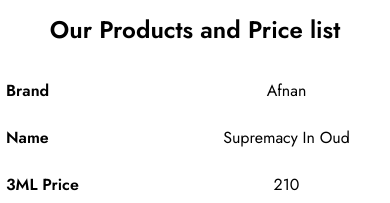
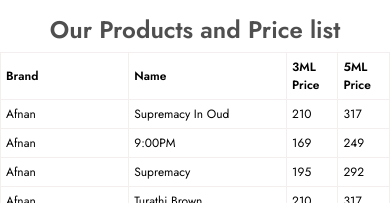
Before and after one commit to afsara-tasnim/Project-final, a plain HTML site: page index.html in a window 390 px wide. Shown: the part 641-844 px from the top of the page. Drawn offline with nearby package versions, Linux system fonts and the light colour scheme.

Commit message:
Update style_demo.css
second updata

```diff
--- a/style_demo.css
+++ b/style_demo.css
@@ -106,60 +106,49 @@ header {
     width: 100%;
     border-collapse: collapse;
     margin-bottom: 1rem;
-    font-size: 16px;
+    font-size: 14px;
   }
-
+  #search-bar {
+    padding: 10px;
+    width: 400px;
+    box-sizing: border-box;
+    border: 1px solid #ced4da; /* Light border color */
+    border-radius: 20px; /* Rounded corners */
+    font-size: 14px;
+    margin-bottom: 20px;
+  }
   h2{
     font-family: 'Jost', sans-serif;
-    color: black;
+    color: rgb(79, 79, 79);
     padding: 5px;
     text-align: center;
   }
 
   th, td {
-    border: 1px solid #ddd;
+    border: 1px solid #f3efef;
     padding: 12px;
     text-align: left;
   }
 
-  th {
-    background-color: #f2f2f2;
-  }
+  /* th {
+    background-color: #c4d2f0;
+  } */
 
   /* Responsive styles */
   @media only screen and (max-width: 600px) {
-    table, thead, tbody, th, td, tr {
-      display: block;
+
+    .table th, .table td {
+      padding: 5px;
+      font-size: 12px;
     }
 
-    th, td {
-      text-align: center;
-    }
-
-    th {
-      position: absolute;
-      top: -9999px;
-      left: -9999px;
-    }
-
-    tr {
-      margin-bottom: 15px;
-    }
-
-    td {
-      border: none;
-      position: relative;
-      padding-left: 50%;
-    }
-
-    td:before {
-      position: absolute;
-      left: 6px;
-      content: attr(data-label);
+    .table tbody tr td[data-label="Brand"]::before,
+    .table tbody tr td[data-label="Name"]::before {
+      content: " ";
       font-weight: bold;
     }
        /* Additional styles for smaller screens */
-    .navmenu {
+       .navmenu {
         flex-direction: column;
         align-items: flex-start;
     }
@@ -177,7 +166,10 @@ header {
     .menu-icon {
         display: block;
     }
-    .img {
+  }
+/* Media query for smaller screens */
+@media only screen and (max-width: 600px) {
+  img {
         max-width: 100%; /* Allow the image to take up the full width */
       }
-  }
+}
```
